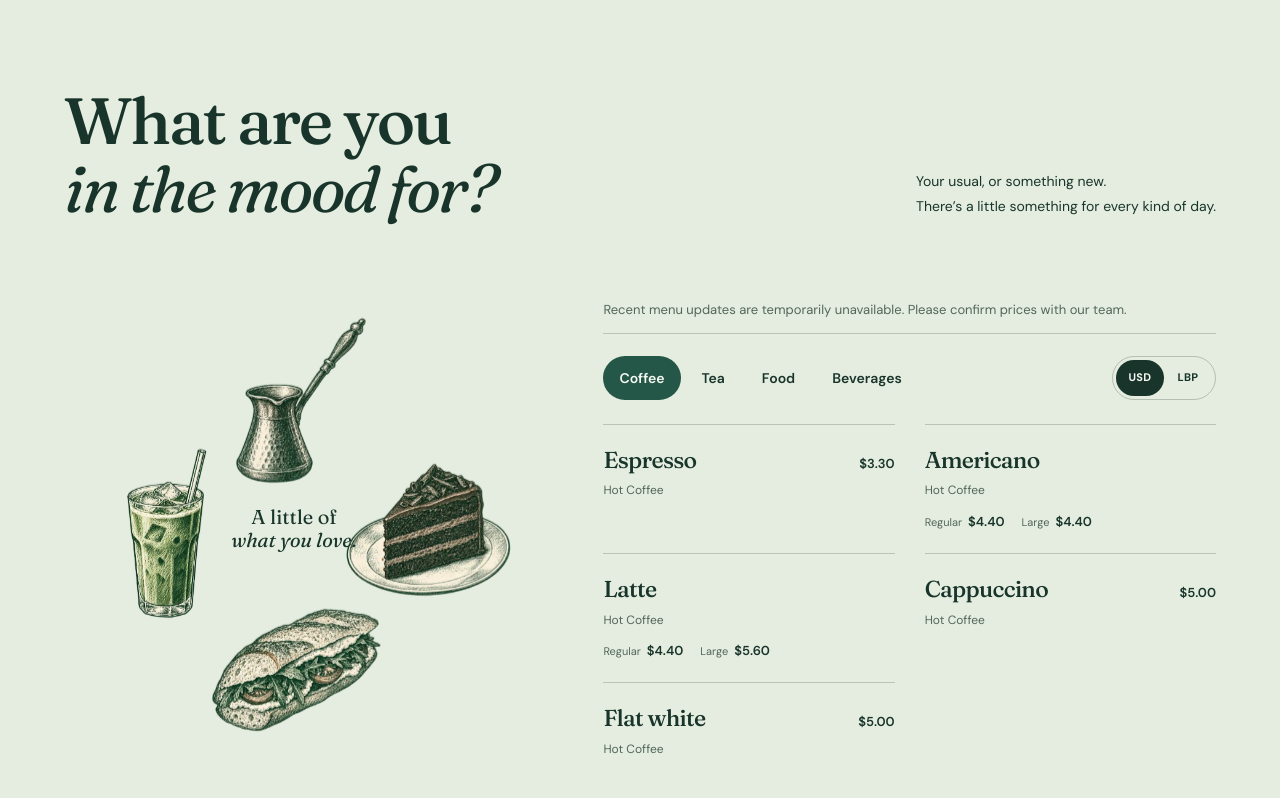
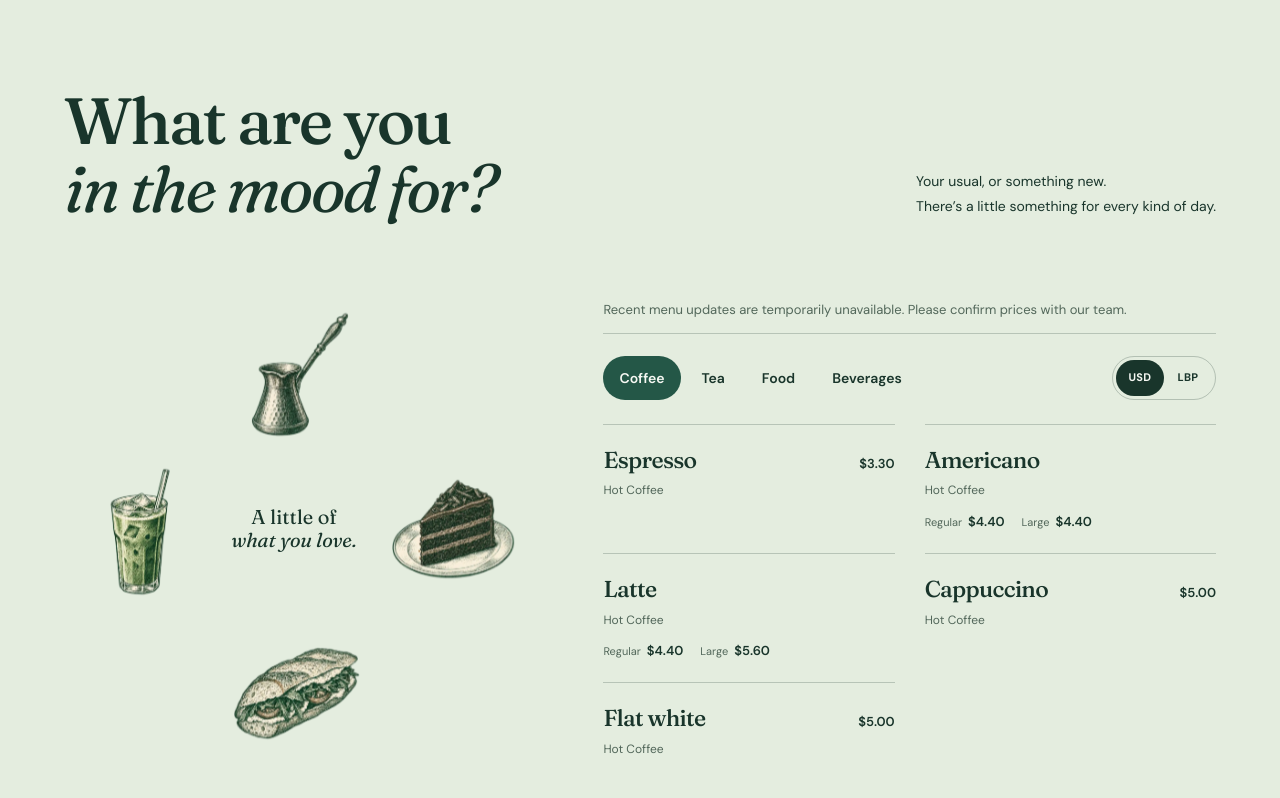
Before and after one commit to GHOSTRECON-spec56/la-stazione-live, a website: page public/redesign_v4/index.html in a window 1280 px wide. Shown: the part 1667-2465 px from the top of the page. Drawn offline with Linux system fonts and the light colour scheme; no server answers.

Commit message:
Give the new menu illustrations clear space around their caption

```diff
--- a/public/redesign_v4/content-view.css
+++ b/public/redesign_v4/content-view.css
@@ -4,4 +4,10 @@
 .art-ibrik { background-position: 100% 0; }
 .art-sandwich { background-position: 0 100%; }
 .art-cake { background-position: 100% 100%; }
+/* The wider sandwich and cake drawings need clear space around the caption. */
+.menu-wheel .wheel-slot { width: 31%; height: 31%; }
+.menu-wheel .wheel-slot:nth-child(1) { top: 0; left: 34.5%; }
+.menu-wheel .wheel-slot:nth-child(2) { top: 34.5%; right: 0; }
+.menu-wheel .wheel-slot:nth-child(3) { bottom: 0; left: 34.5%; }
+.menu-wheel .wheel-slot:nth-child(4) { top: 34.5%; left: 0; }
 .moments[hidden] { display: none; }
```
